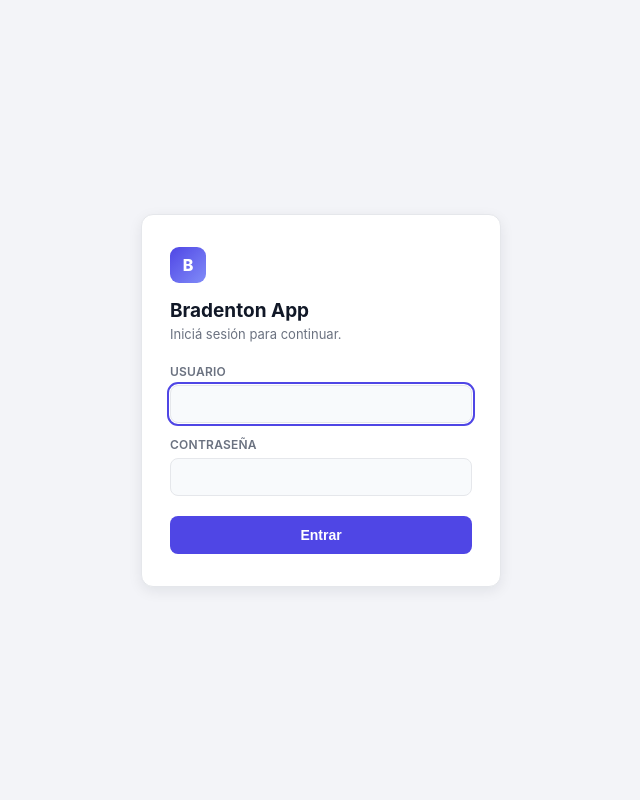
After one commit to holdingmax/BradentonApp-dev, a Flask app: page /login in a window 1280 px wide. The commit adds this page. Shown: the whole page, without its empty margins (319-959 px from the left). Run offline with Flask 3, Linux system fonts and the light colour scheme.

Commit message:
Agregar login: solo con cuenta se puede entrar, cuentas via admin
Primera fase del sistema de autenticacion pedido por el usuario -
nadie entra a ningun modulo sin sesion iniciada, y las cuentas nuevas
las crea unicamente un administrador desde un panel propio (no hay
auto-registro).

- auth.py (nuevo): capa de datos de usuarios, JSON (users.json,
  gitignored) con hash de contraseña via werkzeug.security (ya viene
  con Flask). create_user/verify_user/set_password/delete_user (con
  protecciones: no te podes borrar a vos mismo ni al ultimo admin),
  mismo patron de escritura atomica que chase_rules.json.
- Flask-Login (nueva dependencia): maneja la sesion. Un
  @app.before_request global bloquea cualquier ruta sin sesion
  (salvo /login y static), en vez de decorar cada ruta a mano.
- /login (pagina standalone, no hereda el header) y /logout.
- /admin/users: crear usuario, resetear contraseña de cualquiera,
  eliminar usuario - solo visible/accesible si sos admin.
- El boton de "Cuenta" del header dejo de ser un shell visual: ahora
  muestra el usuario real logueado, "Gestionar usuarios" aparece solo
  para admins, "Cerrar sesion" funciona de verdad. "Mi perfil" sigue
  como placeholder.
- La clave de sesion (antes os.urandom() en cada arranque, lo que
  deslogueaba a todos con cada reinicio del reloader de Flask) ahora
  se persiste en .flask_secret_key (gitignored).
- Cuenta admin inicial cargada (usuario "admin") con la contraseña
  que eligio el usuario por chat - nunca quedo escrita en ningun
  archivo del repo.

Verificado de punta a punta con requests reales (curl + cookies) y en
el navegador: login correcto/incorrecto, bloqueo sin sesion, logout,
creacion de usuario no-admin y que no puede entrar al panel, reset de
contraseña, y las protecciones contra auto-eliminacion/ultimo admin.

Pendiente (requiere que el usuario arme una cuenta de Gmail con
contraseña de aplicacion primero): el mail de "olvide mi contraseña".
Documentado en CLAUDE.md que esa contraseña de aplicacion nunca debe
pedirse por chat, va directo a un .env local del usuario.

Co-Authored-By: Claude Sonnet 5 <noreply@anthropic.com>

```diff
--- /dev/null
+++ b/auth.py
@@ -0,0 +1,106 @@
+"""
+User accounts: JSON-backed store with hashed passwords (werkzeug.security).
+
+Pure data layer — permission checks (who's allowed to create/reset/delete
+users) live in webapp.py's routes, not here.
+"""
+
+import json
+import os
+
+from werkzeug.security import check_password_hash, generate_password_hash
+
+USERS_FILENAME = "users.json"
+
+
+def _users_file_path():
+    return os.path.join(os.path.dirname(os.path.abspath(__file__)), USERS_FILENAME)
+
+
+def load_users():
+    """Return {username: {"password_hash": str, "is_admin": bool}}."""
+    path = _users_file_path()
+    if not os.path.isfile(path):
+        return {}
+    try:
+        with open(path, encoding="utf-8") as handle:
+            return json.load(handle)
+    except (OSError, json.JSONDecodeError):
+        return {}
+
+
+def save_users(users):
+    """Persist the full user dict atomically (temp file + os.replace)."""
+    path = _users_file_path()
+    temp_path = f"{path}.tmp"
+    with open(temp_path, "w", encoding="utf-8") as handle:
+        json.dump(users, handle, indent=2, ensure_ascii=False)
+        handle.flush()
+        os.fsync(handle.fileno())
+    os.replace(temp_path, path)
+
+
+def get_user(username):
+    return load_users().get(username)
+
+
+def list_users():
+    """Return [{"username": str, "is_admin": bool}, ...], sorted by username."""
+    users = load_users()
+    return [
+        {"username": name, "is_admin": data.get("is_admin", False)}
+        for name, data in sorted(users.items())
+    ]
+
+
+def verify_user(username, password):
+    """Return the user dict on a correct username/password match, else None."""
+    user = get_user(username)
+    if user is None or not password:
+        return None
+    if not check_password_hash(user["password_hash"], password):
+        return None
+    return user
+
+
+def create_user(username, password, is_admin=False):
+    username = username.strip()
+    if not username:
+        raise ValueError("El usuario no puede estar vacío.")
+    if not password:
+        raise ValueError("La contraseña no puede estar vacía.")
+    users = load_users()
+    if username in users:
+        raise ValueError(f'Ya existe un usuario "{username}".')
+    users[username] = {
+        "password_hash": generate_password_hash(password),
+        "is_admin": bool(is_admin),
+    }
+    save_users(users)
+
+
+def set_password(username, new_password):
+    if not new_password:
+        raise ValueError("La contraseña no puede estar vacía.")
+    users = load_users()
+    if username not in users:
+        raise ValueError(f'No existe el usuario "{username}".')
+    users[username]["password_hash"] = generate_password_hash(new_password)
+    save_users(users)
+
+
+def delete_user(username, current_username=None):
+    """Remove a user — refuses to delete yourself or the last remaining admin."""
+    users = load_users()
+    if username not in users:
+        raise ValueError(f'No existe el usuario "{username}".')
+    if username == current_username:
+        raise ValueError("No podés eliminar tu propia cuenta mientras estás conectado con ella.")
+    other_admins = [
+        name for name, data in users.items()
+        if data.get("is_admin") and name != username
+    ]
+    if users[username].get("is_admin") and not other_admins:
+        raise ValueError("No se puede eliminar el último administrador.")
+    del users[username]
+    save_users(users)
--- a/requirements.txt
+++ b/requirements.txt
@@ -7,3 +7,4 @@ pytesseract>=0.3.10
 opencv-python>=4.8.0
 numpy>=1.24.0
 Flask>=3.0.0
+Flask-Login>=0.6.3
--- /dev/null
+++ b/templates/login.html
@@ -0,0 +1,118 @@
+<!doctype html>
+<html lang="es">
+<head>
+  <meta charset="utf-8">
+  <meta name="viewport" content="width=device-width, initial-scale=1">
+  <title>Iniciar sesión — Bradenton App</title>
+  <style>
+    :root {
+      --bg: #F3F4F8;
+      --brand: #111827;
+      --accent: #4F46E5;
+      --surface: #FFFFFF;
+      --border: #E5E7EB;
+      --text: #111827;
+      --text-soft: #6B7280;
+      --error: #DC2626;
+      --error-soft: #FEF2F2;
+    }
+    * { box-sizing: border-box; }
+    body {
+      margin: 0;
+      min-height: 100vh;
+      display: flex;
+      align-items: center;
+      justify-content: center;
+      font-family: -apple-system, "Segoe UI", Roboto, "Helvetica Neue", Arial, sans-serif;
+      background: var(--bg);
+      color: var(--text);
+    }
+    .login-card {
+      width: 100%;
+      max-width: 360px;
+      background: var(--surface);
+      border: 1px solid var(--border);
+      border-radius: 12px;
+      box-shadow: 0 4px 14px rgba(17, 24, 39, 0.08);
+      padding: 32px 28px;
+      margin: 20px;
+    }
+    .brand-mark {
+      width: 36px;
+      height: 36px;
+      border-radius: 9px;
+      background: linear-gradient(135deg, var(--accent), #818CF8);
+      color: #fff;
+      font-weight: 800;
+      font-size: 16px;
+      display: flex;
+      align-items: center;
+      justify-content: center;
+      margin-bottom: 16px;
+    }
+    h1 { font-size: 19px; margin: 0 0 4px; }
+    .subtitle { color: var(--text-soft); font-size: 13px; margin: 0 0 22px; }
+    label {
+      display: block;
+      font-size: 12px;
+      font-weight: 600;
+      text-transform: uppercase;
+      letter-spacing: 0.02em;
+      color: var(--text-soft);
+      margin: 14px 0 6px;
+    }
+    label:first-of-type { margin-top: 0; }
+    input[type=text], input[type=password] {
+      display: block;
+      width: 100%;
+      padding: 10px 12px;
+      border: 1px solid var(--border);
+      background: #F8FAFC;
+      border-radius: 8px;
+      font-size: 14px;
+    }
+    input:focus-visible { outline: 2px solid var(--accent); outline-offset: 1px; }
+    button {
+      width: 100%;
+      background: var(--accent);
+      color: #fff;
+      border: none;
+      padding: 11px 20px;
+      border-radius: 8px;
+      font-weight: 700;
+      font-size: 14px;
+      cursor: pointer;
+      margin-top: 20px;
+    }
+    button:hover { filter: brightness(0.92); }
+    .flash-error {
+      background: var(--error-soft);
+      border: 1px solid #FCA5A5;
+      color: var(--error);
+      padding: 10px 12px;
+      border-radius: 8px;
+      margin-bottom: 16px;
+      font-size: 13px;
+    }
+  </style>
+</head>
+<body>
+  <div class="login-card">
+    <div class="brand-mark">B</div>
+    <h1>Bradenton App</h1>
+    <p class="subtitle">Iniciá sesión para continuar.</p>
+    {% with messages = get_flashed_messages(with_categories=true) %}
+      {% for category, message in messages %}
+        <div class="flash-{{ category }}">{{ message }}</div>
+      {% endfor %}
+    {% endwith %}
+    <form method="post">
+      <label for="username">Usuario</label>
+      <input type="text" id="username" name="username" autocomplete="username" required autofocus>
+      <label for="password">Contraseña</label>
+      <input type="password" id="password" name="password" autocomplete="current-password" required>
+      <button type="submit">Entrar</button>
+    </form>
+  </div>
+</body>
+</html>
--- a/webapp.py
+++ b/webapp.py
@@ -14,7 +14,16 @@ import os
 import tempfile
 
 from flask import Flask, flash, redirect, render_template, request, send_file, url_for
+from flask_login import (
+    LoginManager,
+    UserMixin,
+    current_user,
+    login_required,
+    login_user,
+    logout_user,
+)
 
+import auth
 from chase_rules import process_chase_categorization
 from cmv_costo import update_master_costo_todos_bulk
 from cupones_append import (
@@ -32,8 +41,121 @@ from gettel_toyota_parser import (
 from monthly_sales import process_monthly_sales
 from reporte_diario import process_lottery, process_reporte_diario, process_store_info
 
+def _load_or_create_secret_key():
+    """
+    Persist the session secret key on disk (gitignored) instead of
+    regenerating it on every restart — otherwise every reload of the dev
+    server (Flask's debug reloader restarts often) would log everyone out.
+    """
+    path = os.path.join(os.path.dirname(os.path.abspath(__file__)), ".flask_secret_key")
+    if os.path.isfile(path):
+        with open(path, "rb") as handle:
+            key = handle.read()
+        if key:
+            return key
+    key = os.urandom(32)
+    with open(path, "wb") as handle:
+        handle.write(key)
+    return key
+
+
 app = Flask(__name__)
-app.secret_key = os.urandom(24)
+app.secret_key = _load_or_create_secret_key()
+
+login_manager = LoginManager(app)
+login_manager.login_view = "login"
+login_manager.login_message = "Iniciá sesión para continuar."
+login_manager.login_message_category = "error"
+
+
+class WebUser(UserMixin):
+    def __init__(self, username, is_admin):
+        self.id = username
+        self.is_admin = is_admin
+
+
+@login_manager.user_loader
+def load_user(username):
+    user = auth.get_user(username)
+    if user is None:
+        return None
+    return WebUser(username, user.get("is_admin", False))
+
+
+def _is_safe_next_url(target):
+    """Only allow redirecting to an in-app relative path after login."""
+    return bool(target) and target.startswith("/") and not target.startswith("//")
+
+
+@app.before_request
+def require_login():
+    if request.endpoint in ("login", "static") or request.endpoint is None:
+        return None
+    if not current_user.is_authenticated:
+        return redirect(url_for("login", next=request.path))
+    return None
+
+
+@app.route("/login", methods=["GET", "POST"])
+def login():
+    if current_user.is_authenticated:
+        return redirect(url_for("index"))
+
+    if request.method == "POST":
+        username = request.form.get("username", "").strip()
+        password = request.form.get("password", "")
+        user = auth.verify_user(username, password)
+        if user is None:
+            flash("Usuario o contraseña incorrectos.", "error")
+        else:
+            login_user(WebUser(username, user.get("is_admin", False)))
+            next_url = request.args.get("next")
+            return redirect(next_url if _is_safe_next_url(next_url) else url_for("index"))
+
+    return render_template("login.html")
+
+
+@app.route("/logout")
+@login_required
+def logout():
+    logout_user()
+    return redirect(url_for("login"))
+
+
+@app.route("/admin/users", methods=["GET", "POST"])
+@login_required
+def admin_users():
+    if not current_user.is_admin:
+        flash("No tenés permiso para acceder a esta página.", "error")
+        return redirect(url_for("index"))
+
+    if request.method == "POST":
+        action = request.form.get("action")
+        try:
+            if action == "create":
+                auth.create_user(
+                    request.form.get("username", ""),
+                    request.form.get("password", ""),
+                    is_admin=request.form.get("is_admin") == "on",
+                )
+                flash("Usuario creado.", "success")
+            elif action == "reset_password":
+                auth.set_password(
+                    request.form.get("username", "").strip(),
+                    request.form.get("new_password", ""),
+                )
+                flash("Contraseña actualizada.", "success")
+            elif action == "delete":
+                auth.delete_user(
+                    request.form.get("username", "").strip(),
+                    current_username=current_user.id,
+                )
+                flash("Usuario eliminado.", "success")
+        except ValueError as exc:
+            flash(str(exc), "error")
+        return redirect(url_for("admin_users"))
+
+    return render_template("admin_users.html", users=auth.list_users())
 
 # Same per-module accent colors the desktop app used (ui_theme.py SectionTheme,
 # now retired) — kept here purely as brand identity/wayfinding across pages.
```
Also changed, not shown: CLAUDE.md (+23 -3 lines), templates/admin_users.html (added, +67 -0 lines), templates/base.html (+17 -8 lines), 1 other file.
